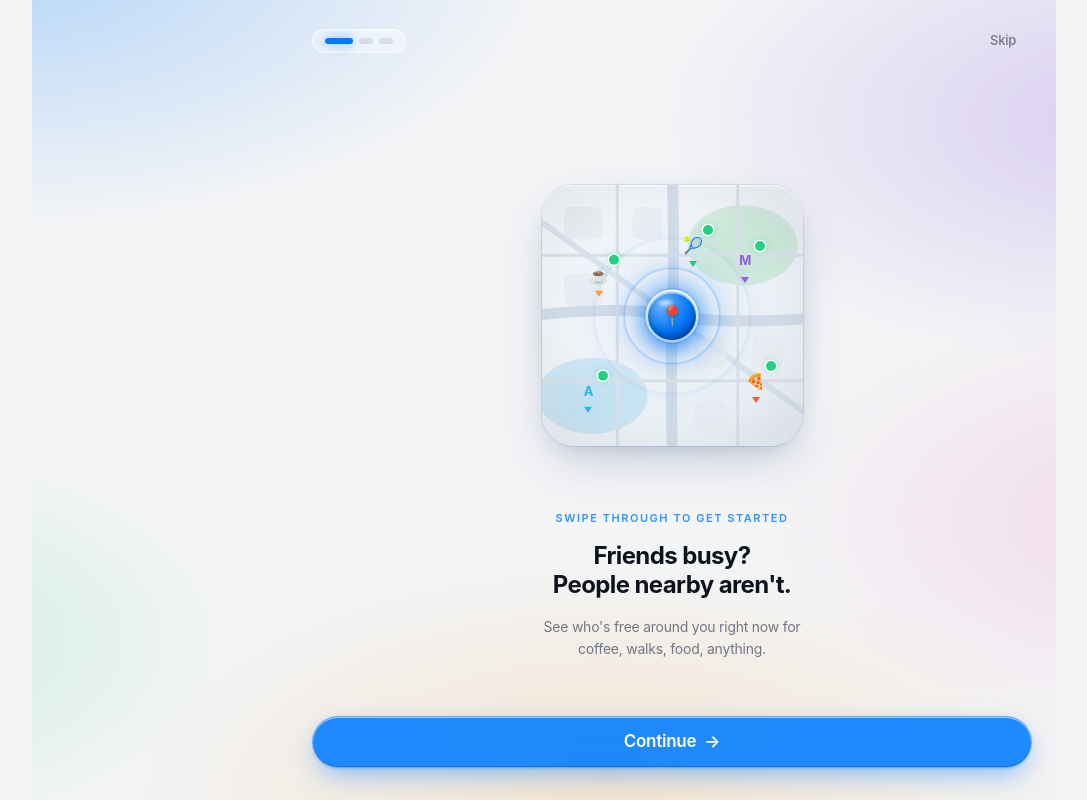
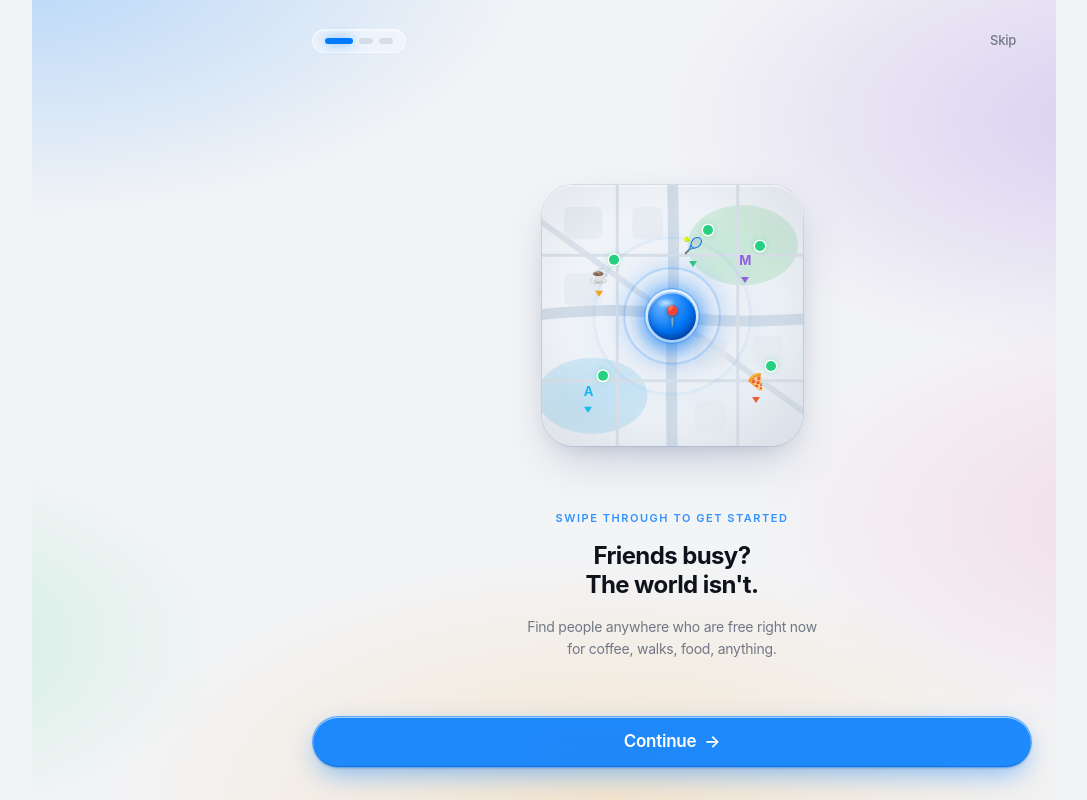
Before and after one commit to kaifn8/anybuddy24, a React (Vite) app: page /onboarding in a window 1280 px wide. Shown: the whole page, without its empty margins (96-1183 px from the left). Built offline with nearby package versions, Linux system fonts and the light colour scheme.

Commit message:
Changes
Co-authored-by: kaifn8 <205443046+kaifn8@users.noreply.github.com>

```diff
--- a/src/pages/OnboardingPage.tsx
+++ b/src/pages/OnboardingPage.tsx
@@ -10,8 +10,8 @@ const slides = [
   {
     id: 'discover',
     eyebrow: 'Swipe through to get started',
-    title: 'Friends busy?\nPeople nearby aren\'t.',
-    description: 'See who\'s free around you right now for coffee, walks, food, anything.',
+    title: 'Friends busy?\nThe world isn\'t.',
+    description: 'Find people anywhere who are free right now for coffee, walks, food, anything.',
     Visual: DiscoverVisual,
   },
   {
```
